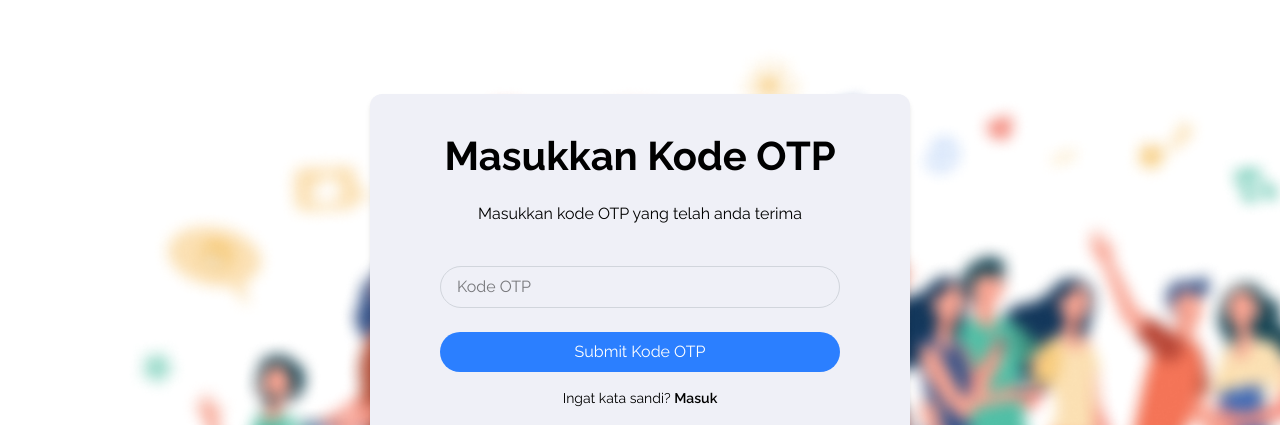
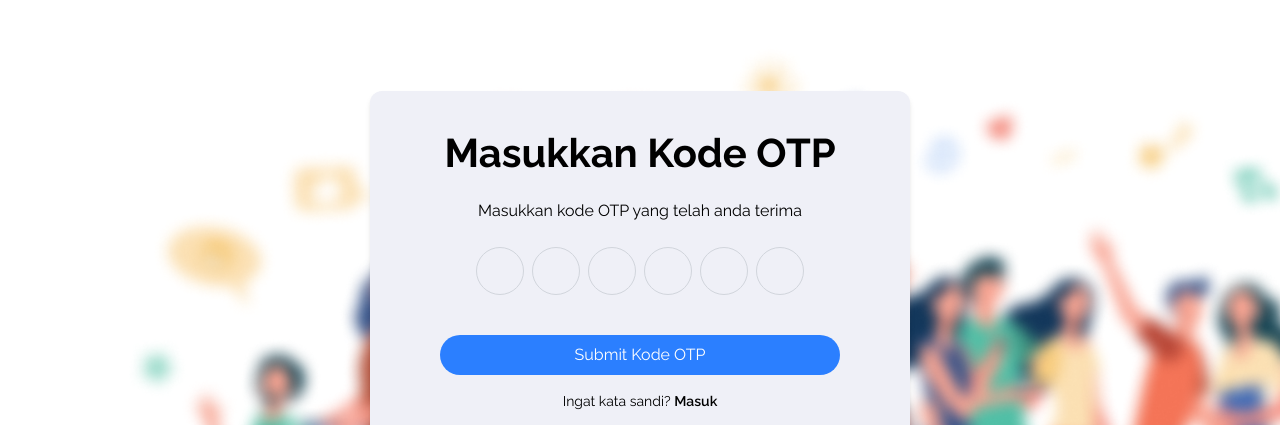
Before and after one commit to muktiabdii/easygo-web, a React (Vite) app: page /forgot-password-step-two in a window 1280 px wide. Shown: the part 133-558 px from the top of the page. Built offline with nearby package versions, Linux system fonts and the light colour scheme.

Commit message:
revisi login, register, dan forgot password

```diff
--- a/src/hooks/useForgotPassword.js
+++ b/src/hooks/useForgotPassword.js
@@ -4,10 +4,12 @@ import { forgotPassword, validateOTP, resetPassword } from '../services/authServ
 
 export const useForgotPassword = () => {
 
+  // inisiasi navigasi
+  const navigate = useNavigate();
+
   // inisiasi state
   const [loading, setLoading] = useState(false);
   const [error, setError] = useState(null);
-  const navigate = useNavigate();
 
   // Step 1: fungsi untuk mengirim email ke API
   const sendForgotPasswordEmail = async (email) => {
@@ -34,9 +36,13 @@ export const useForgotPassword = () => {
     try {
       await validateOTP(email, otp);
       navigate('/forgot-password-step-three');
-    } catch (err) {
+    }
+
+    catch (err) {
       setError(err.message || 'Kode OTP salah atau sudah expired');
-    } finally {
+    }
+
+    finally {
       setLoading(false);
     }
   };
@@ -48,9 +54,13 @@ export const useForgotPassword = () => {
     try {
       await resetPassword(email, otp, password, password_confirmation);
       navigate('/login');
-    } catch (err) {
+    }
+
+    catch (err) {
       setError(err.message || 'Gagal reset password');
-    } finally {
+    }
+
+    finally {
       setLoading(false);
     }
   };
--- a/src/hooks/useLogin.js
+++ b/src/hooks/useLogin.js
@@ -1,7 +1,11 @@
 import { useState } from 'react';
+import { useNavigate } from 'react-router-dom';
 import { login } from '../services/authService';
 
 export const useLogin = () => {
+
+  // inisialisasi navigasi
+  const navigate = useNavigate();
 
   // inisiasi state
   const [loading, setLoading] = useState(false);
@@ -13,6 +17,8 @@ export const useLogin = () => {
     setError(null);
     try {
     const data = await login(email, password);
+    navigate('/dashboard');
+
     if (data.token) {
       localStorage.setItem('token', data.token);
       return true;
--- a/src/hooks/useRegister.js
+++ b/src/hooks/useRegister.js
@@ -1,7 +1,11 @@
 import { useState } from 'react';
+import { useNavigate } from 'react-router-dom';
 import { register } from '../services/authService';
 
 export const useRegister = () => {
+
+  // inisi navigasi
+  const navigate = useNavigate();
 
   // inisiasi state
   const [loading, setLoading] = useState(false);
@@ -14,6 +18,8 @@ export const useRegister = () => {
     setError(null);
     try {
       const response = await register(data);
+      navigate('/login');
+
       if (response) {
         setSuccess(true);
         return true;
--- a/src/pages/ForgotPasswordStepThree.jsx
+++ b/src/pages/ForgotPasswordStepThree.jsx
@@ -1,5 +1,4 @@
 import React, { useState } from 'react';
-import { useNavigate } from 'react-router-dom';
 import { useForgotPassword } from '../hooks/useForgotPassword';
 import LoadingIndicator from '../components/LoadingIndicator';
 
@@ -9,24 +8,21 @@ const ForgotPasswordStepThree = () => {
   const { resetNewPassword, loading, error } = useForgotPassword();
 
   // inisialisasi state
-  const navigate = useNavigate();
   const [password, setPassword] = useState('');
   const [password_confirmation, set_password_confirmation] = useState('');
+  const [localError, setLocalError] = useState(null);
 
   // fungsi untuk mengirim data password baru ke API
   const handleSubmit = async (e) => {
     e.preventDefault();
     const email = localStorage.getItem('email');
     const otp = localStorage.getItem('otp');
+
     if (password !== password_confirmation) {
-      alert('Kata sandi tidak cocok!');
+      setLocalError('Password dan konfirmasi password tidak cocok');
       return;
     }
     const success = await resetNewPassword(email, otp, password, password_confirmation);
-
-    if (success) {
-      navigate('/login');
-    }
   };
 
   return (
@@ -67,6 +63,8 @@ const ForgotPasswordStepThree = () => {
               {loading ? 'Tunggu Sebentar...' : 'Ubah Kata Sandi'}
             </button>
           </form>
+          {localError && <p className="text-red-500 text-sm mt-4">{localError}</p>}
+          {error && <p className="text-red-500 text-sm mt-4">{error}</p>}
 
           <p className="text-sm mt-4">
             Ingat kata sandi?{' '}
--- a/src/pages/ForgotPasswordStepTwo.jsx
+++ b/src/pages/ForgotPasswordStepTwo.jsx
@@ -1,5 +1,4 @@
 import React, { useState } from 'react';
-import { useNavigate } from 'react-router-dom';
 import { useForgotPassword } from '../hooks/useForgotPassword';
 import LoadingIndicator from '../components/LoadingIndicator';
 
@@ -7,51 +6,112 @@ const ForgotPasswordStepTwo = () => {
 
   // inisialisasi data dari hook useForgotPassword
   const { validateOTPCode, loading, error } = useForgotPassword();
+  const [otp, setOtp] = useState(new Array(6).fill(''));
 
-  // inisialisasi state
-  const navigate = useNavigate();
-  const [otp, setOtp] = useState('');
+  // fungsi untuk mengubah nilai OTP
+  const handleChange = (element, index) => {
+    const value = element.value.replace(/\D/, '');
+    const newOtp = [...otp];
+    newOtp[index] = value;
+    setOtp(newOtp);
+
+    if (value && element.nextSibling) {
+      element.nextSibling.focus();
+    }
+  };
+
+  // fungsi untun menangani paste
+  const handlePaste = (e) => {
+    e.preventDefault();
+    const pasteData = e.clipboardData.getData('Text').slice(0, 6);
+    if (!/^\d+$/.test(pasteData)) return;
+
+    const pasteArray = pasteData.split('');
+    setOtp((prevOtp) => {
+      const newOtp = [...prevOtp];
+      for (let i = 0; i < pasteArray.length; i++) {
+        newOtp[i] = pasteArray[i];
+      }
+      return newOtp;
+    });
+  };
+
+  // fungsi untun menangani tombol keyboard
+  const handleKeyDown = (e, index) => {
+    if (e.key === 'Backspace') {
+      e.preventDefault();
+      const newOtp = [...otp];
+      if (otp[index] === '') {
+        if (index > 0) {
+          const prev = e.target.previousSibling;
+          if (prev) {
+            prev.focus();
+          }
+        }
+      } else {
+        newOtp[index] = '';
+        setOtp(newOtp);
+      }
+    } else if (e.key === 'ArrowLeft') {
+      e.preventDefault();
+      if (index > 0) {
+        const prev = e.target.previousSibling;
+        if (prev) {
+          prev.focus();
+        }
+      }
+    } else if (e.key === 'ArrowRight') {
+      e.preventDefault();
+      if (index < otp.length - 1) {
+        const next = e.target.nextSibling;
+        if (next) {
+          next.focus();
+        }
+      }
+    }
+  };
 
   // fungsi untuk mengirim data OTP ke API
   const handleSubmit = async (e) => {
     e.preventDefault();
     const email = localStorage.getItem('email');
-    localStorage.setItem('otp', otp);
-    const success = await validateOTPCode(email, otp);
-
-    if (success) {
-      navigate('/forgot-password-step-three');
-    }
+    const otpCode = otp.join('');
+    localStorage.setItem('otp', otpCode);
+    const success = await validateOTPCode(email, otpCode);
   };
 
   return (
-    <div
-      className="min-h-screen bg-[url('/login-bg.png')] bg-cover bg-no-repeat" style={{ backgroundPosition: '-30px 0px' }}>
-
-      {/* loading indikator */}
+    <div className="min-h-screen bg-[url('/login-bg.png')] bg-cover bg-no-repeat" style={{ backgroundPosition: '-30px 0px' }}>
       {loading && (
         <div className="absolute inset-0 flex items-center justify-center z-50">
           <LoadingIndicator />
         </div>
       )}
 
-      {/* form */}
       <div className="absolute top-1/2 left-1/2 transform -translate-x-1/2 -translate-y-1/2">
         <div className="w-full min-w-[540px] p-8 bg-[#EFF0F7] rounded-xl shadow-md text-center">
-        <form className="flex flex-col items-center space-y-4 text-center" onSubmit={handleSubmit}>
-          <h1 className="text-[40px] font-bold mb-4">Masukkan Kode OTP</h1>
-          <p className="max-w-[416px] mb-6 text-[16px]">Masukkan kode OTP yang telah anda terima</p>
-            <input
-              type="number"
-              placeholder="Kode OTP"
-              value ={otp}
-              onChange={(e) => setOtp(e.target.value)}
-              className="w-full max-w-[400px] mt-4 px-4 py-2 rounded-full border border-gray-300 focus:outline-none focus:ring-2 focus:ring-blue-400"
-              required
-            />
+          <form className="flex flex-col items-center space-y-4 text-center" onSubmit={handleSubmit}>
+            <h1 className="text-[40px] font-bold mb-4">Masukkan Kode OTP</h1>
+            <p className="max-w-[416px] mb-6 text-[16px]">Masukkan kode OTP yang telah anda terima</p>
+
+            <div className="flex justify-center space-x-2">
+              {otp.map((data, index) => (
+                <input
+                  key={index}
+                  type="text"
+                  maxLength="1"
+                  value={data}
+                  onChange={(e) => handleChange(e.target, index)}
+                  onKeyDown={(e) => handleKeyDown(e, index)}
+                  onPaste={handlePaste}
+                  className="w-12 h-12 text-center rounded-full border border-gray-300 focus:outline-none focus:ring-2 focus:ring-blue-400 text-2xl"
+                />
+              ))}
+            </div>
+
             <button
               type="submit"
-              className="mt-2 w-full max-w-[400px] bg-blue-500 text-white py-2 rounded-full hover:bg-blue-600 transition"
+              className="mt-6 w-full max-w-[400px] bg-blue-500 text-white py-2 rounded-full hover:bg-blue-600 transition"
               disabled={loading}
             >
               {loading ? 'Tunggu Sebentar...' : 'Submit Kode OTP'}
@@ -64,10 +124,12 @@ const ForgotPasswordStepTwo = () => {
               Masuk
             </a>
           </p>
+
+          {error && <p className="text-red-500 text-sm mt-4">{error}</p>}
         </div>
       </div>
     </div>
-  )
-}
+  );
+};
 
-export default ForgotPasswordStepTwo
+export default ForgotPasswordStepTwo;
--- a/src/pages/LoginPage.jsx
+++ b/src/pages/LoginPage.jsx
@@ -18,11 +18,8 @@ const LoginPage = () => {
   const handleSubmit = async (e) => {
     e.preventDefault();
     const success = await loginUser(email, password);
+  };
 
-    if (success) {
-      navigate('/dashboard');
-    }
-  };
   return (
     <div className="min-h-screen bg-[url('/login-bg.png')] bg-cover bg-no-repeat" style={{ backgroundPosition: '-30px 0px' }}>
 
--- a/src/pages/RegisterStepTwo.jsx
+++ b/src/pages/RegisterStepTwo.jsx
@@ -36,10 +36,6 @@ const RegisterStepTwo = () => {
       password,
       password_confirmation
     });
-
-    if (success) {
-      navigate('/login');
-    }
   };
 
   return (
```
Also changed, not shown: src/pages/ForgotPasswordStepOne.jsx (+1 -9 lines).
